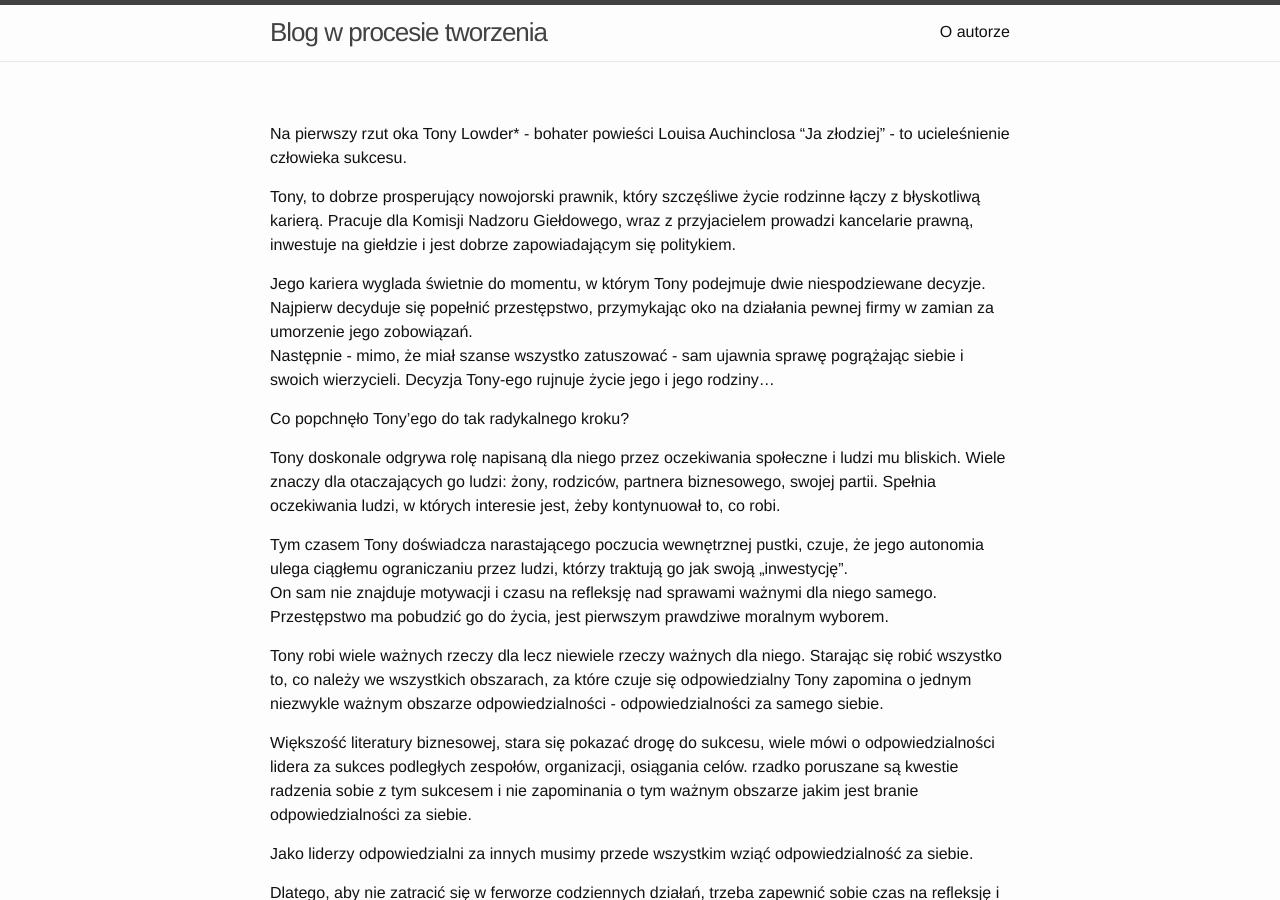
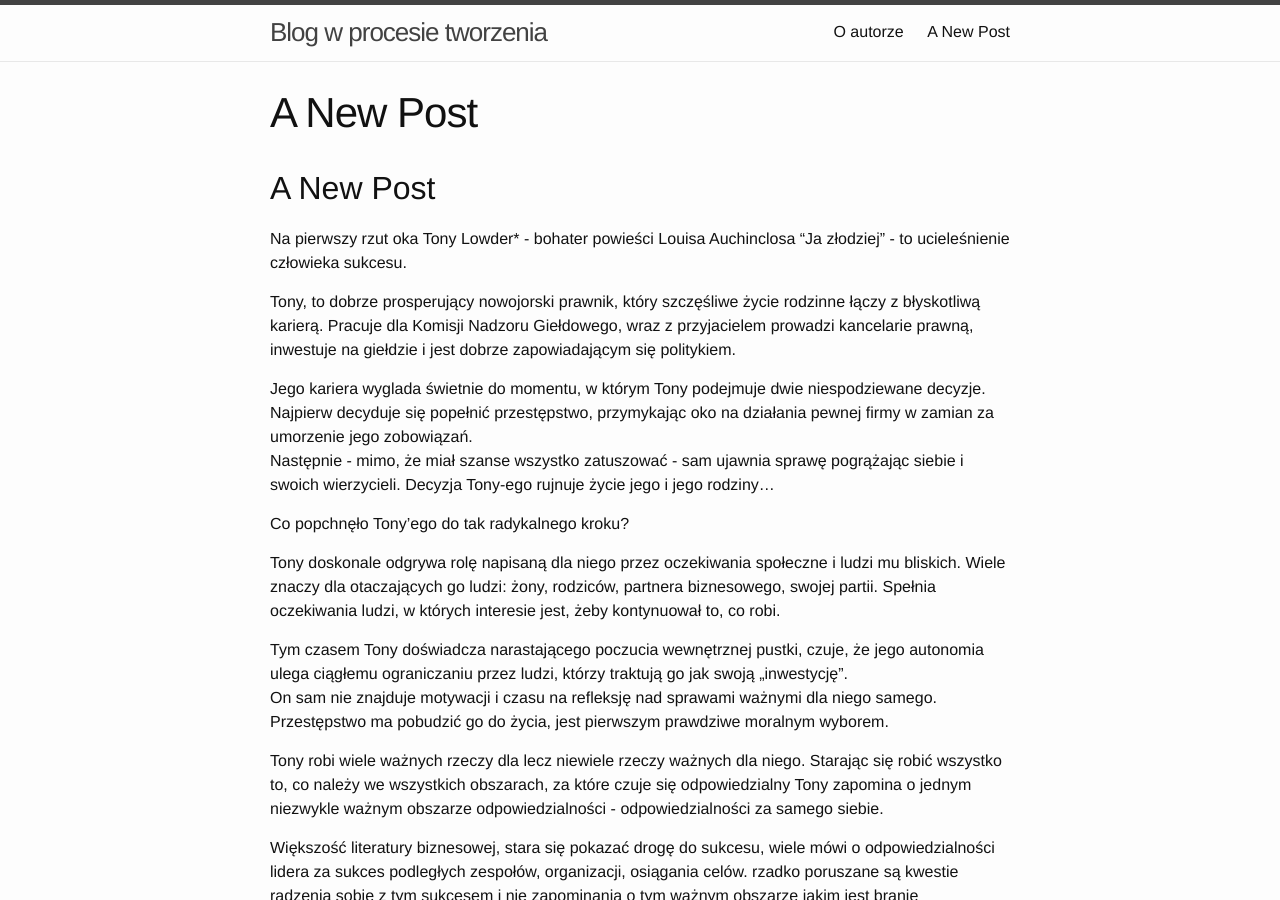
Before and after one commit to kazmiermik/kazmiermik.github.io, a Jekyll site: the page built from 2018-02-02-Co-pomijają-zestawienia-najważniejszych-cech-liderów-część2.md, in a window 1280 px wide and 900 px high. Built offline with Jekyll 4.4.1, drawn with Linux system fonts in a browser that asks for light colours; our own code applies the rules of GitHub Pages for plain Markdown files.

Commit message:
Update 2018-02-02-Co-pomijają-zestawienia-najważniejszych-cech-liderów-część2.md

```diff
--- a/2018-02-02-Co-pomijają-zestawienia-najważniejszych-cech-liderów-część2.md
+++ b/2018-02-02-Co-pomijają-zestawienia-najważniejszych-cech-liderów-część2.md
@@ -1,3 +1,5 @@
+## A New Post
+
 
 Na pierwszy rzut oka Tony Lowder* - bohater powieści Louisa Auchinclosa "Ja złodziej" - to ucieleśnienie człowieka sukcesu.
 
```
